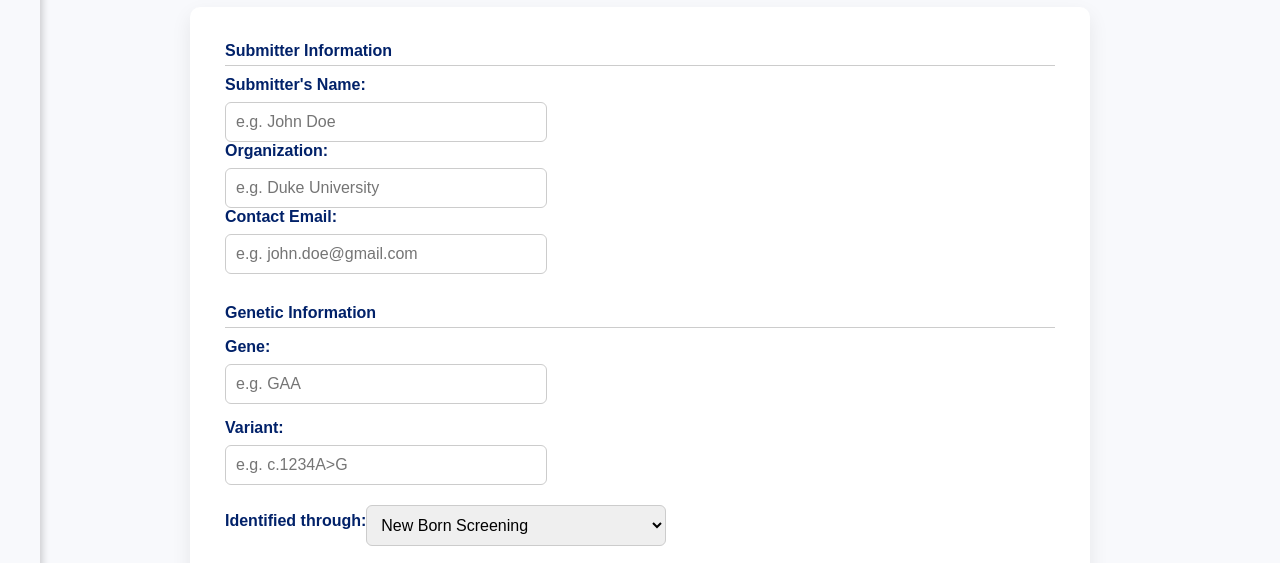
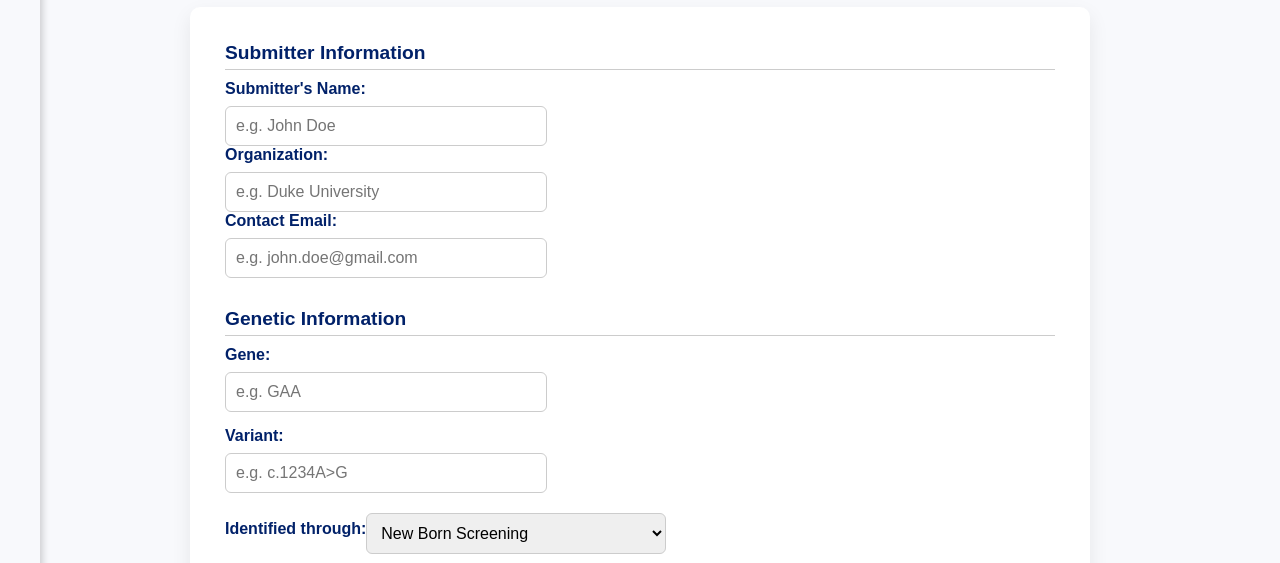
Before and after one commit to fnuvrinda/Lysosomal-Registry, a plain HTML site: page docs/index.html in a window 1280 px wide. Shown: the part 195-758 px from the top of the page. Drawn offline with Linux system fonts and the light colour scheme.

Commit message:
Update style.css

```diff
--- a/docs/style.css
+++ b/docs/style.css
@@ -13,7 +13,7 @@ html {
     margin-top: 10px;
   }
 
-  .form-section-title {o
+  .form-section-title {
     font-size: 1.2rem;
     font-weight: 600;
     color: #012169;
```
